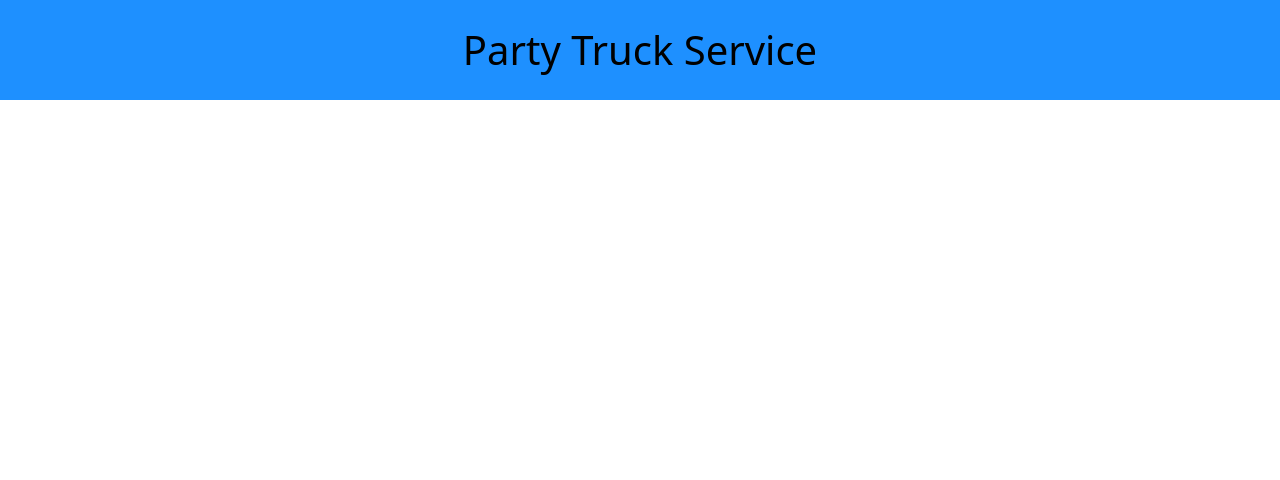
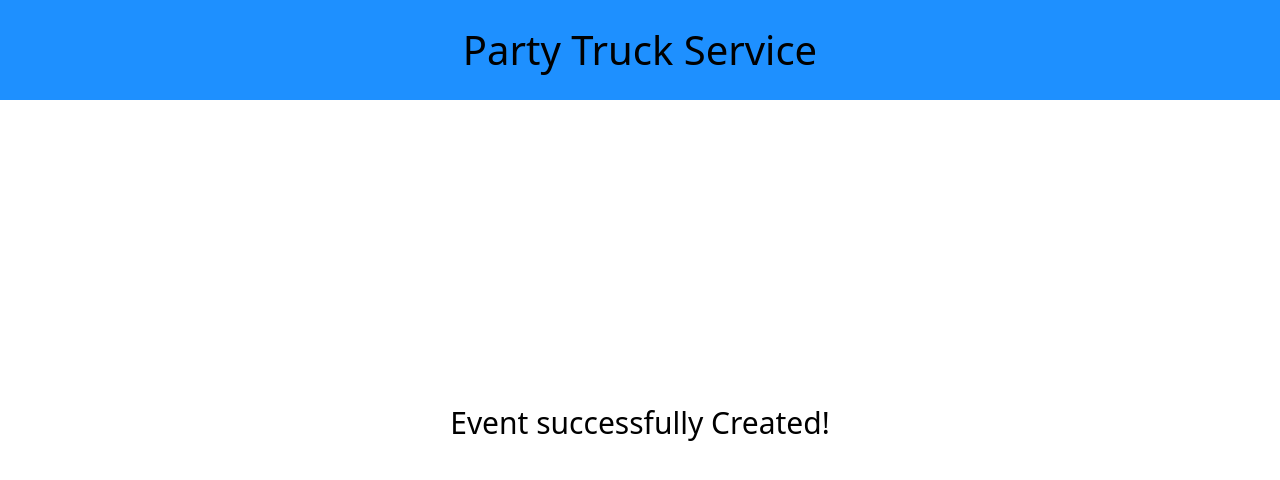
Before and after one commit to LKASTI/Database-Fullstack-Project, a React (Vite) app in the folder client/: page /event-confirmation/1/1 in a window 1280 px wide. Shown: the top 480 px of the page. Built offline with nearby package versions, Linux system fonts and the light colour scheme.

Commit message:
added basic event confirmation page

```diff
--- a/client/src/pages/EventConfirmation.jsx
+++ b/client/src/pages/EventConfirmation.jsx
@@ -19,6 +19,7 @@ const EventConfirmation = () => {
 
     return(
         <div className="eventConfirmation">
+            Event successfully Created!
         </div>
     )
 }
--- a/client/src/pages/eventconfirmation.css
+++ b/client/src/pages/eventconfirmation.css
@@ -0,0 +1,9 @@
+.eventConfirmation{
+    display: flex;
+    justify-content: center;
+    align-items: center;
+
+    margin-top: 300px;
+
+    font-size: 30px;
+}
```
Also changed, not shown: client/src/pages/home.css (line endings or trailing spaces).
